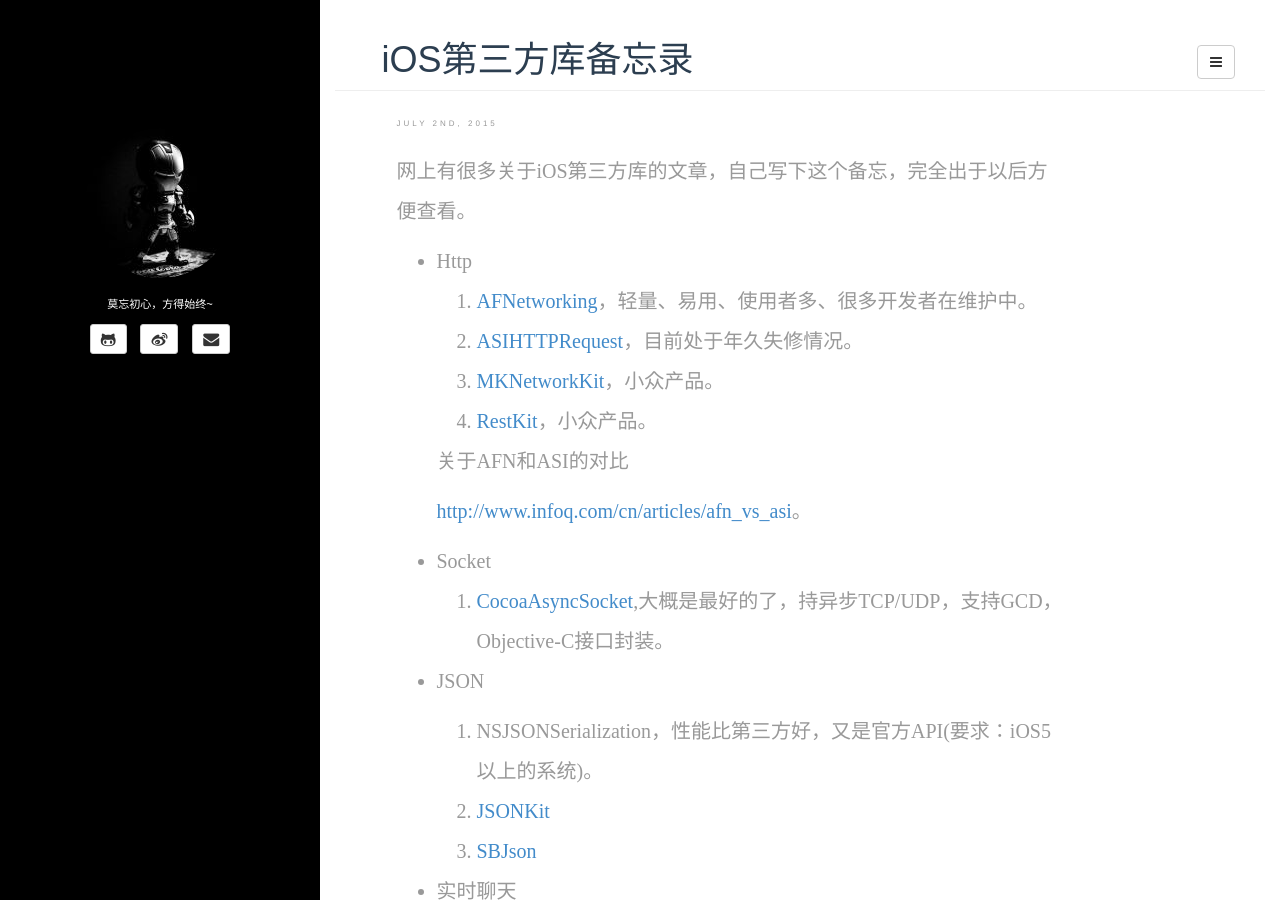
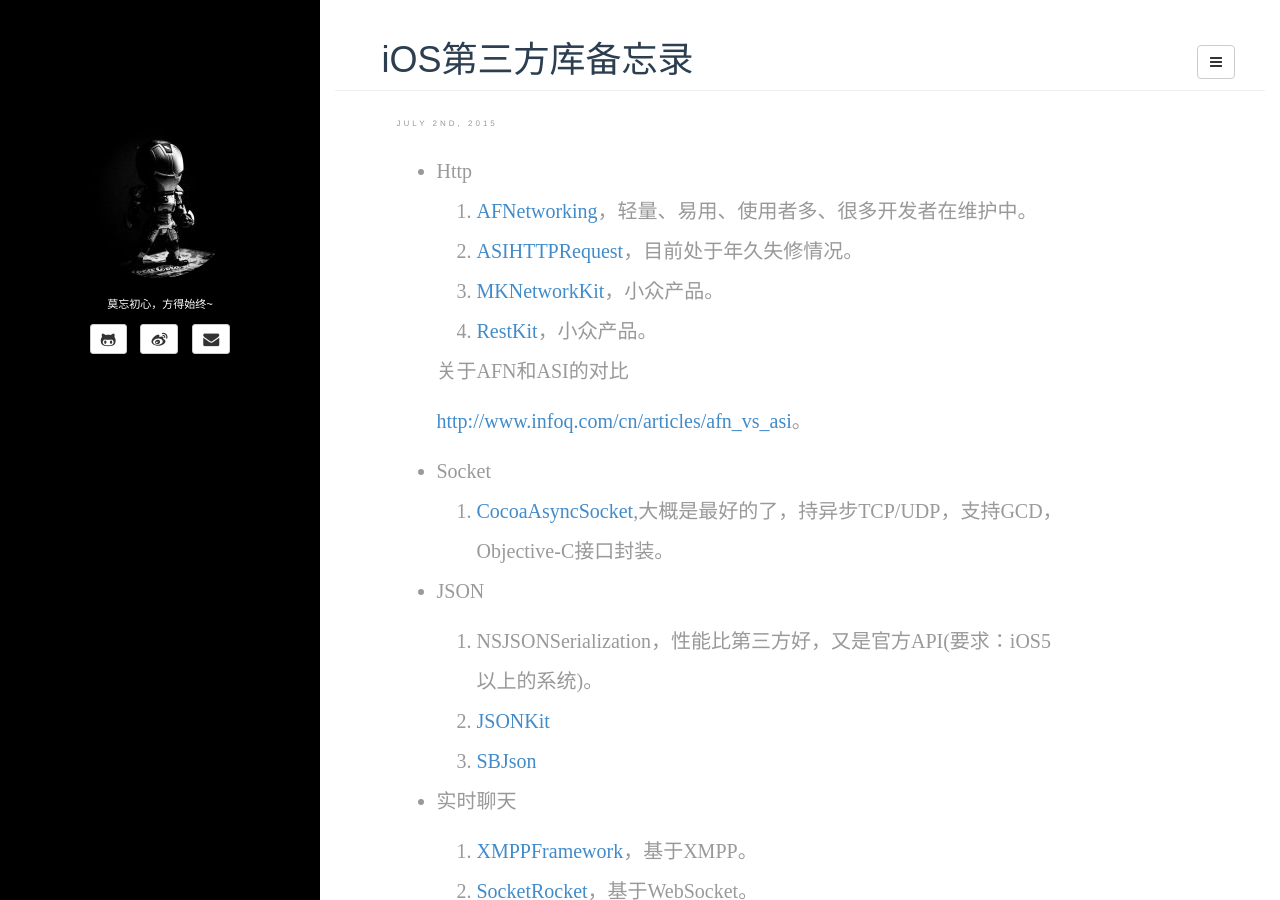
Before and after one commit to rth211/rth211.github.io, a Jekyll site: the page built from _posts/2015.07/2015-07-02-iOS第三方库备忘录.md, in a window 1280 px wide and 900 px high. Built offline with Jekyll 4.4.1, drawn with Linux system fonts in a browser that asks for light colours; comment, search, counter and statistics services are not loaded.

Commit message:
iOS第三方库备忘录修改

```diff
--- a/_posts/2015.07/2015-07-02-iOS第三方库备忘录.md
+++ b/_posts/2015.07/2015-07-02-iOS第三方库备忘录.md
@@ -5,7 +5,6 @@ date: 2015-07-02 11:02:00 AM
 category: iOS基础
 tags: iOS
 ---
-网上有很多关于iOS第三方库的文章，自己写下这个备忘，完全出于以后方便查看。
 
 *	Http
 	1.	[AFNetworking](https://github.com/AFNetworking/AFNetworking)，轻量、易用、使用者多、很多开发者在维护中。
```
